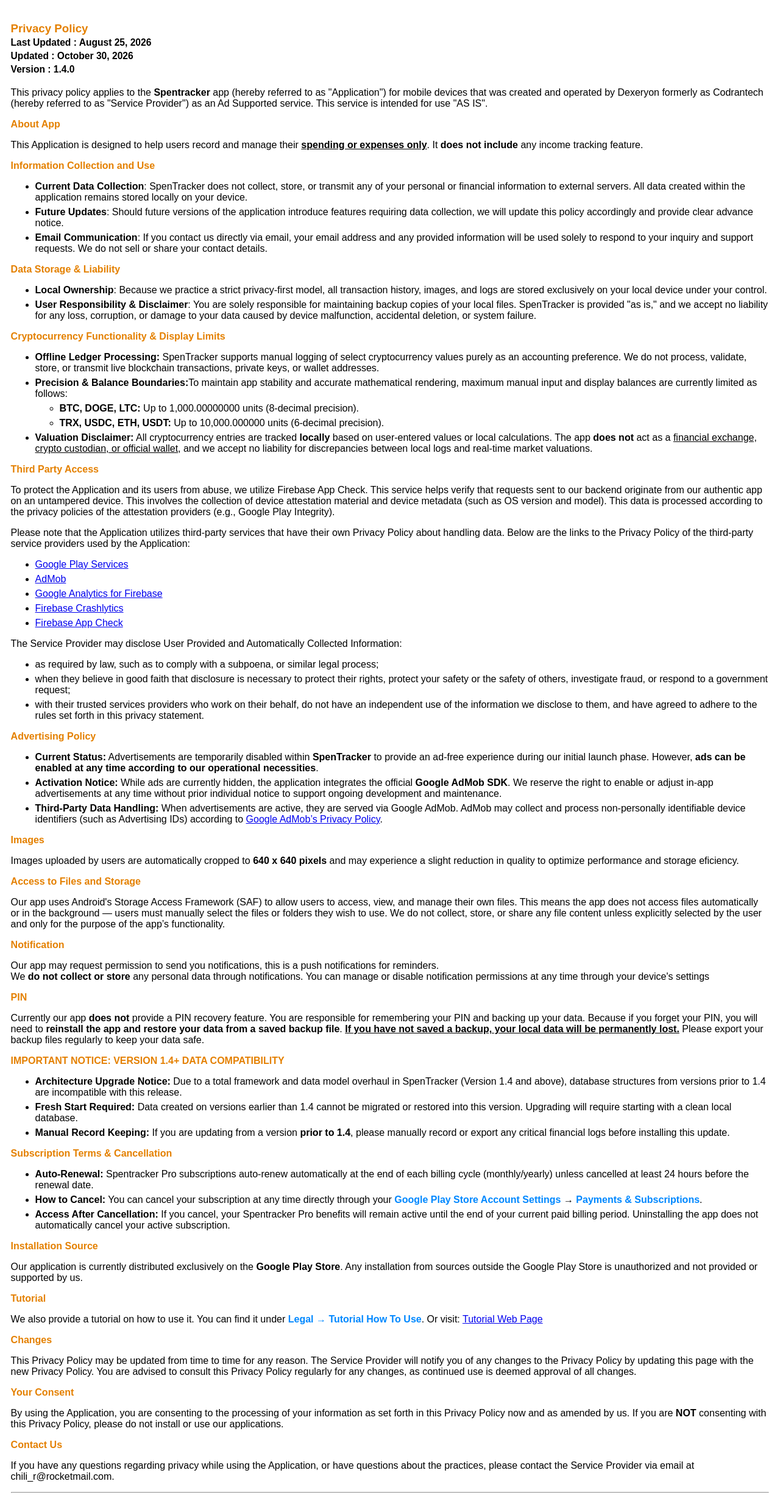
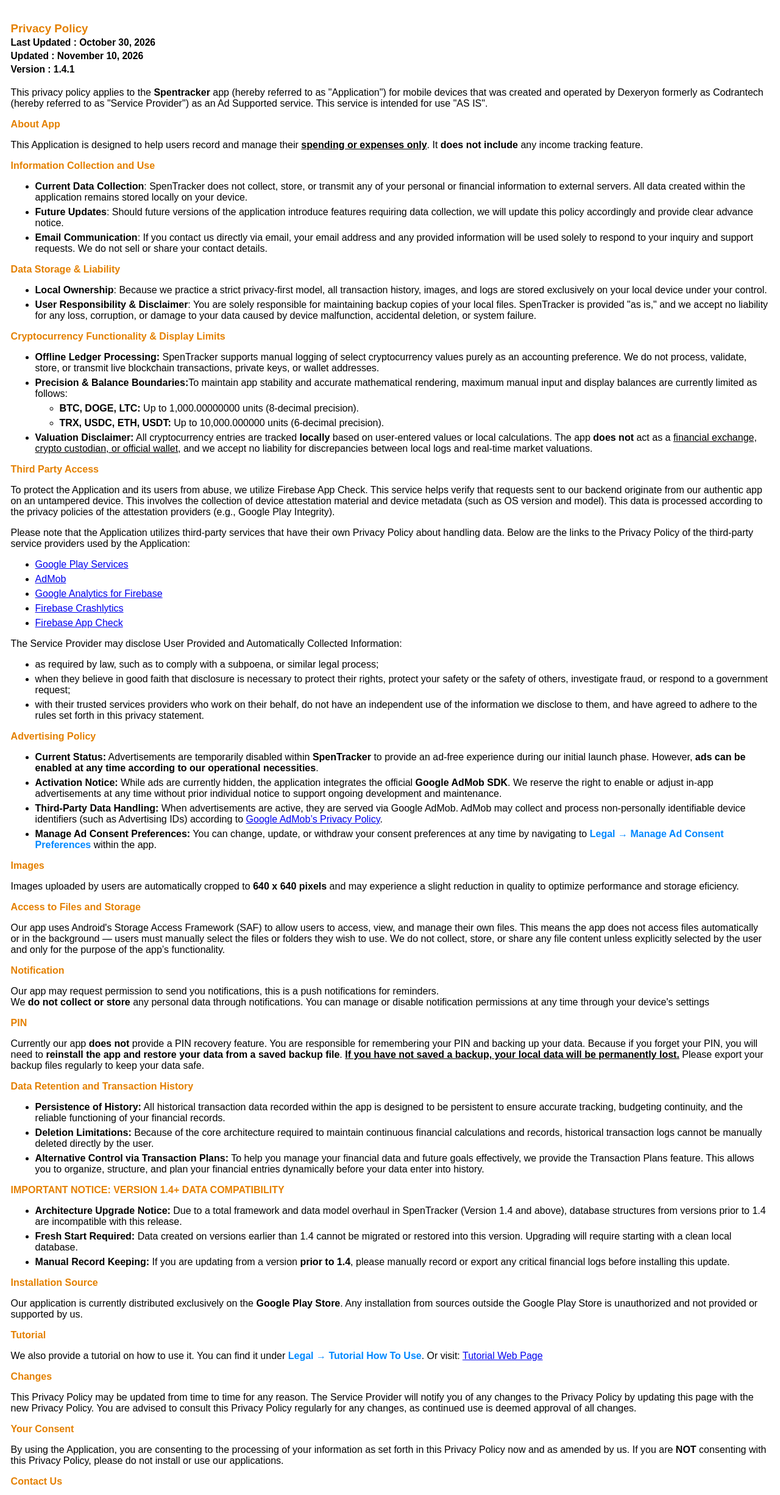
Before and after one commit to gumgum-w/spenotetutorial, a plain HTML site: page tos/index.html in a window 1280 px wide. Shown: the top 2452 px of the page at 61% size. Drawn offline with Linux system fonts and the light colour scheme.

Commit message:
test-off-ads

```diff
--- a/tos/index.html
+++ b/tos/index.html
@@ -24,11 +24,13 @@
         <small>Last Updated : April 07, 2026</small><br/>
         <small>Updated : May 14, 2026</small><br/> -->
         <!-- <small>Last Updated : May 14, 2026</small><br/> -->
-        <small>Last Updated : August 25, 2026</small><br/>
-        <small>Updated : October 30, 2026</small><br/>
+        <!-- <small>Last Updated : August 25, 2026</small><br/> -->
+        <small>Last Updated : October 30, 2026</small><br/>
+        <small>Updated : November 10, 2026</small><br/>
+        <!-- <small>Updated : October 30, 2026</small><br/> -->
         <!-- <small>Updated : August 25, 2026</small><br/> -->
         <!-- <small>Version : <b>1.2.0</b></small> -->
-        <small>Version : <b>1.4.0</b></small>
+        <small>Version : <b>1.4.1</b></small>
     </h3>
 
     <p>This privacy policy applies to the <b>Spentracker</b> app (hereby referred to as "Application") for mobile devices that was created and operated by Dexeryon formerly as Codrantech (hereby referred to as "Service Provider") as an Ad Supported service. This service is intended for use "AS IS".</p>
@@ -118,9 +120,10 @@
     <strong>Advertising Policy</strong>
     <p>
         <ul>
-        <li><b>Current Status:</b> Advertisements are temporarily disabled within <b>SpenTracker</b> to provide an ad-free experience during our initial launch phase. However, <b>ads can be enabled at any time according to our operational necessities</b>.</li>
+            <li><b>Current Status:</b> Advertisements are temporarily disabled within <b>SpenTracker</b> to provide an ad-free experience during our initial launch phase. However, <b>ads can be enabled at any time according to our operational necessities</b>.</li>
             <li><b>Activation Notice:</b> While ads are currently hidden, the application integrates the official <b>Google AdMob SDK</b>. We reserve the right to enable or adjust in-app advertisements at any time without prior individual notice to support ongoing development and maintenance.</li>
-        <li><b>Third-Party Data Handling:</b> When advertisements are active, they are served via Google AdMob. AdMob may collect and process non-personally identifiable device identifiers (such as Advertising IDs) according to <a href="https://support.google.com/admob/answer/6128543?hl=en" target="_blank" rel="noopener noreferrer">Google AdMob’s Privacy Policy</a>.</li>
+            <li><b>Third-Party Data Handling:</b> When advertisements are active, they are served via Google AdMob. AdMob may collect and process non-personally identifiable device identifiers (such as Advertising IDs) according to <a href="https://support.google.com/admob/answer/6128543?hl=en" target="_blank" rel="noopener noreferrer">Google AdMob’s Privacy Policy</a>.</li>
+            <li><b>Manage Ad Consent Preferences:</b> You can change, update, or withdraw your consent preferences at any time by navigating to <b class="lead">Legal &rarr; Manage Ad Consent Preferences</b> within the app.</li>
         </ul>
     </p>
 
@@ -154,6 +157,17 @@
         We highly recommend saving your PIN in a secure location. -->
     </p>
 
+    <strong>Data Retention and Transaction History</strong>
+    <p>
+        <ul>
+            <li><b>Persistence of History:</b> All historical transaction data recorded within the app is designed to be persistent to ensure accurate tracking, budgeting continuity,
+                 and the reliable functioning of your financial records.</li>
+            <li><b>Deletion Limitations:</b> Because of the core architecture required to maintain continuous financial calculations and records, historical transaction logs cannot be manually deleted directly by the user.</li>
+            <li><b>Alternative Control via Transaction Plans:</b> To help you manage your financial data and future goals effectively, we provide the Transaction Plans feature. This allows you to organize, structure,
+            and plan your financial entries dynamically before your data enter into history.</li>
+        </ul>
+    </p>
+
     <strong>IMPORTANT NOTICE: VERSION 1.4+ DATA COMPATIBILITY</strong>
     <p>
         <ul>
@@ -163,14 +177,14 @@
         </ul>
     </p>
 
-    <strong id="paid">Subscription Terms & Cancellation</strong>
+   <!--  <strong id="paid">Subscription Terms & Cancellation</strong>
     <p>
        <ul>
             <li><b>Auto-Renewal:</b> Spentracker Pro subscriptions auto-renew automatically at the end of each billing cycle (monthly/yearly) unless cancelled at least 24 hours before the renewal date.</li>
             <li><b>How to Cancel:</b> You can cancel your subscription at any time directly through your <b class="lead">Google Play Store Account Settings</b> &rarr; <b class="lead">Payments & Subscriptions</b>.</li>
             <li><b>Access After Cancellation:</b> If you cancel, your Spentracker Pro benefits will remain active until the end of your current paid billing period. Uninstalling the app does not automatically cancel your active subscription.</li>
         </ul>
-    </p>
+    </p> -->
 
     <strong>Installation Source</strong>
     <p>
--- a/tutorial/control.json
+++ b/tutorial/control.json
@@ -1 +1 @@
-{"ads":1}
+{"ads":0}
```
